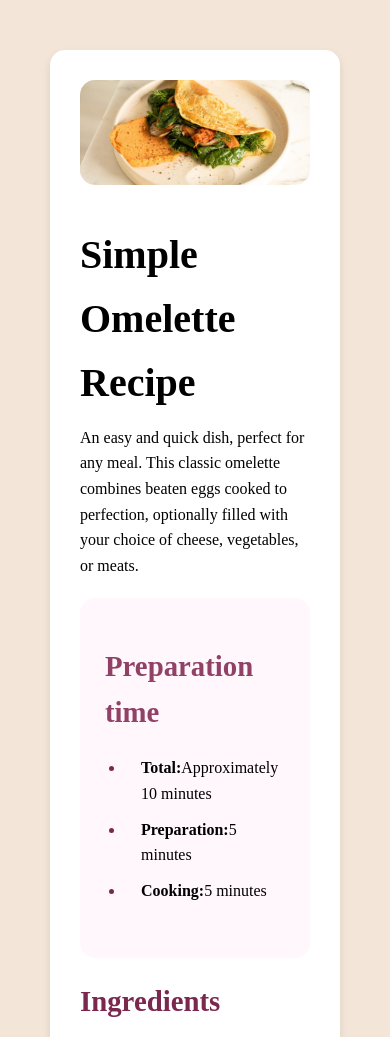
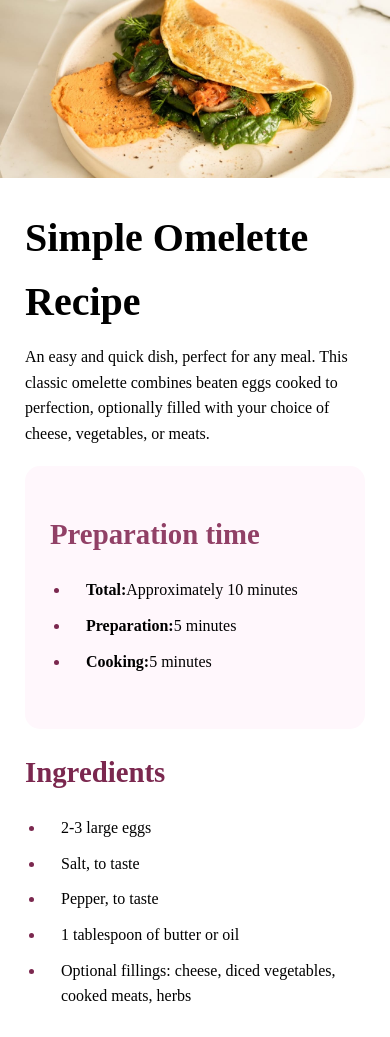
Before and after one commit to Al-Husnain/Front-end-Practice4, a plain HTML site: page index.html in a window 390 px wide. Shown: the top 1037 px of the page. Drawn offline with Linux system fonts and the light colour scheme; a web font is replaced by a local one.

Commit message:
add Responsive

```diff
--- a/assets/css/style.css
+++ b/assets/css/style.css
@@ -14,7 +14,6 @@ body {
     line-height: 1.6;
     padding: 50px;
     font-style: inherit;
-
 }
 
 .container {
@@ -136,5 +135,23 @@ h2 {
 .Nutrition-table .td-text {
     color: hsl(332, 39%, 41%);
     font-weight: 600;
-    font-size: 16px;
 }
+
+@media screen and (max-width: 425px) {
+    body {
+        padding: 0;
+    }
+    .container {
+        padding: 0;
+        text-align: left;
+    }
+    .image-container img {
+        border-radius: 0;
+        margin-bottom: 0;
+
+    }
+    .text-container {
+        padding: 0 25px;
+    }
+
+}
```
